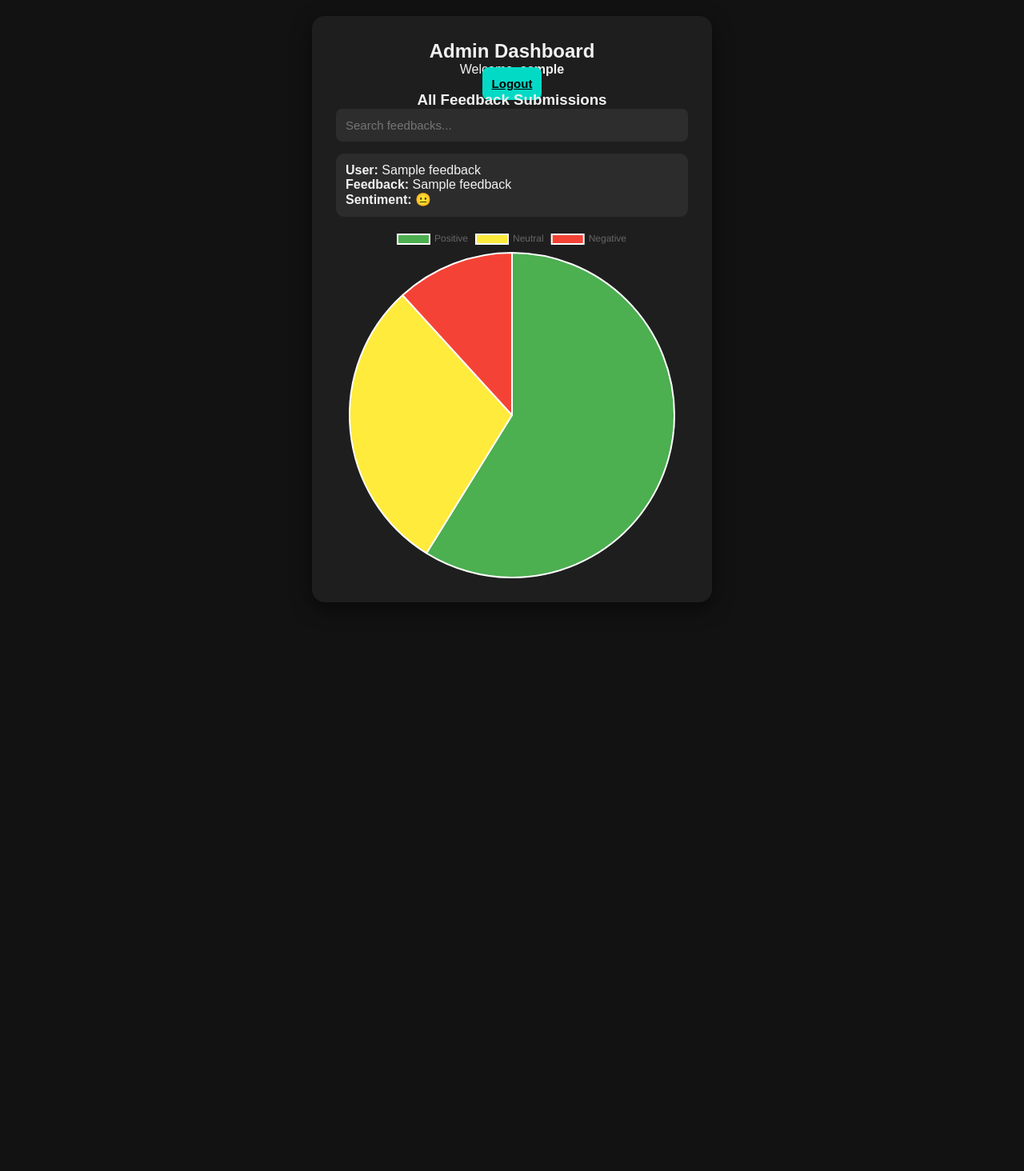
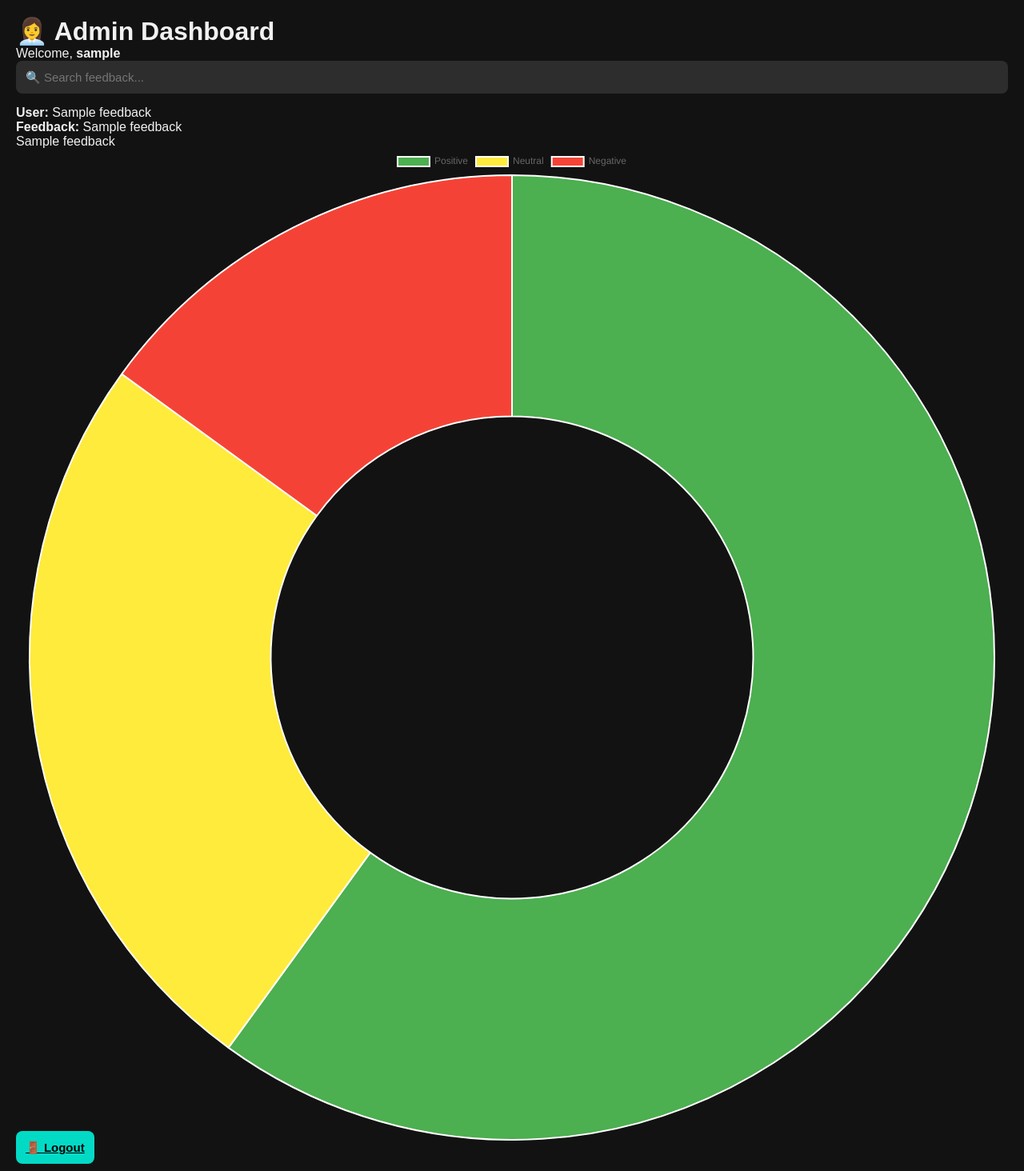
Before and after one commit to buildwithjanhavi/Website-Feedback-Collector-with-Admin-Dashboard, a Flask app: template templates/admin_dashboard.html in a window 1280 px wide. Shown: the whole page at 80% size. Before the commit the page ends 723 px from the top, so only its background shows below. Run offline with Flask 2, Linux system fonts and the light colour scheme; the template is opened without the code that fills it: most values are stand-ins (such as "Sample title", 1, 10 or a date in 2020).

Commit message:
Update admin_dashboard.html

```diff
--- a/templates/admin_dashboard.html
+++ b/templates/admin_dashboard.html
@@ -1,59 +1,63 @@
 <!DOCTYPE html>
 <html lang="en">
 <head>
-  <meta charset="UTF-8" />
+  <meta charset="UTF-8">
   <title>Admin Dashboard</title>
   <link rel="stylesheet" href="{{ url_for('static', filename='style.css') }}">
   <script src="https://cdn.jsdelivr.net/npm/chart.js"></script>
 </head>
 <body>
-  <div class="container">
-    <h2>Admin Dashboard</h2>
-    <p>Welcome, <strong>{{ username }}</strong></p>
-    <a href="{{ url_for('auth.logout') }}" class="btn">Logout</a>
+  <div class="admin-container">
+    <header class="admin-header">
+      <h1>👩‍💼 Admin Dashboard</h1>
+      <p>Welcome, <strong>{{ username }}</strong></p>
+    </header>
 
-    <h3>All Feedback Submissions</h3>
+    <section class="search-section">
+      <input type="text" id="search" placeholder="🔍 Search feedback..." onkeyup="searchFeedbacks()">
+    </section>
 
-    <input type="text" id="search" placeholder="Search feedbacks..." onkeyup="searchFeedbacks()">
+    <section class="feedback-section" id="feedback-list">
+      {% for feedback in feedbacks %}
+        <div class="feedback-card">
+          <p><strong>User:</strong> {{ feedback[1] }}</p>
+          <p><strong>Feedback:</strong> {{ feedback[2] }}</p>
+          <span class="badge
+            {% if feedback[3] == 'Positive' %} positive
+            {% elif feedback[3] == 'Negative' %} negative
+            {% else %} neutral {% endif %}">
+            {{ feedback[3] }}
+          </span>
+        </div>
+      {% endfor %}
+    </section>
 
-    <ul id="feedback-list">
-      {% for feedback in feedbacks %}
-        <li>
-          <strong>User:</strong> {{ feedback[1] }}<br>
-          <strong>Feedback:</strong> {{ feedback[2] }}<br>
-          <strong>Sentiment:</strong>
-          {% if "good" in feedback[2]|lower %}
-            👍
-          {% elif "bad" in feedback[2]|lower %}
-            👎
-          {% else %}
-            😐
-          {% endif %}
-        </li>
-      {% endfor %}
-    </ul>
+    <section class="chart-section">
+      <canvas id="feedbackChart" width="400" height="200"></canvas>
+    </section>
 
-    <canvas id="feedbackChart" width="400" height="200"></canvas>
+    <footer class="logout-footer">
+      <a href="{{ url_for('auth.logout') }}" class="btn logout-btn">🚪 Logout</a>
+    </footer>
   </div>
 
   <script>
     function searchFeedbacks() {
       let input = document.getElementById("search").value.toLowerCase();
-      let items = document.querySelectorAll("#feedback-list li");
-      items.forEach(li => {
-        li.style.display = li.innerText.toLowerCase().includes(input) ? "" : "none";
+      let items = document.querySelectorAll(".feedback-card");
+      items.forEach(card => {
+        card.style.display = card.innerText.toLowerCase().includes(input) ? "" : "none";
       });
     }
 
-    // Dummy chart for now
+    // Dummy chart (replace with real sentiment counts later)
     const ctx = document.getElementById('feedbackChart').getContext('2d');
     new Chart(ctx, {
-      type: 'pie',
+      type: 'doughnut',
       data: {
         labels: ['Positive', 'Neutral', 'Negative'],
         datasets: [{
-          label: 'Sentiment',
-          data: [10, 5, 2],
+          data: [12, 5, 3],
           backgroundColor: ['#4caf50', '#ffeb3b', '#f44336']
         }]
       }
```
